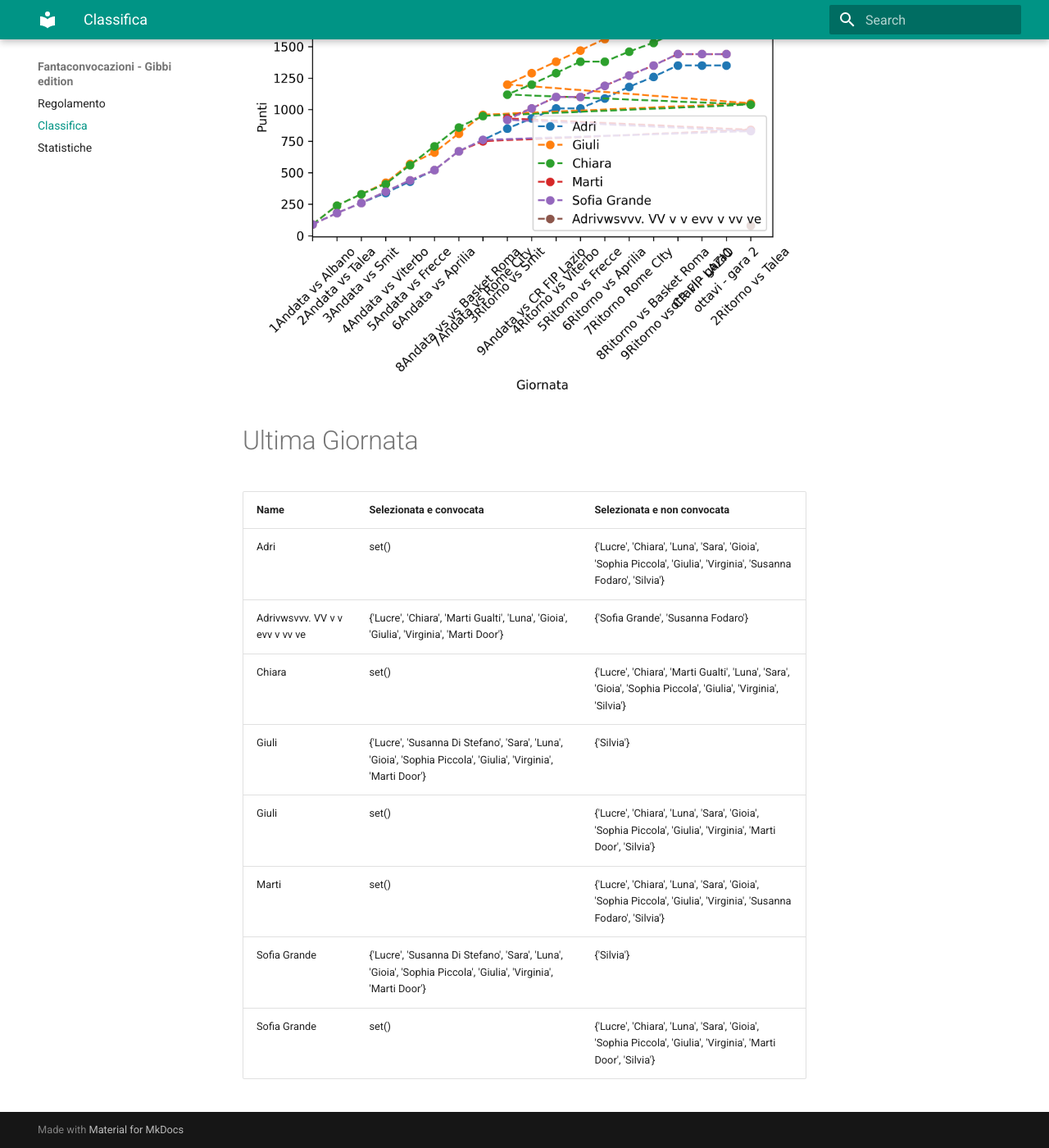
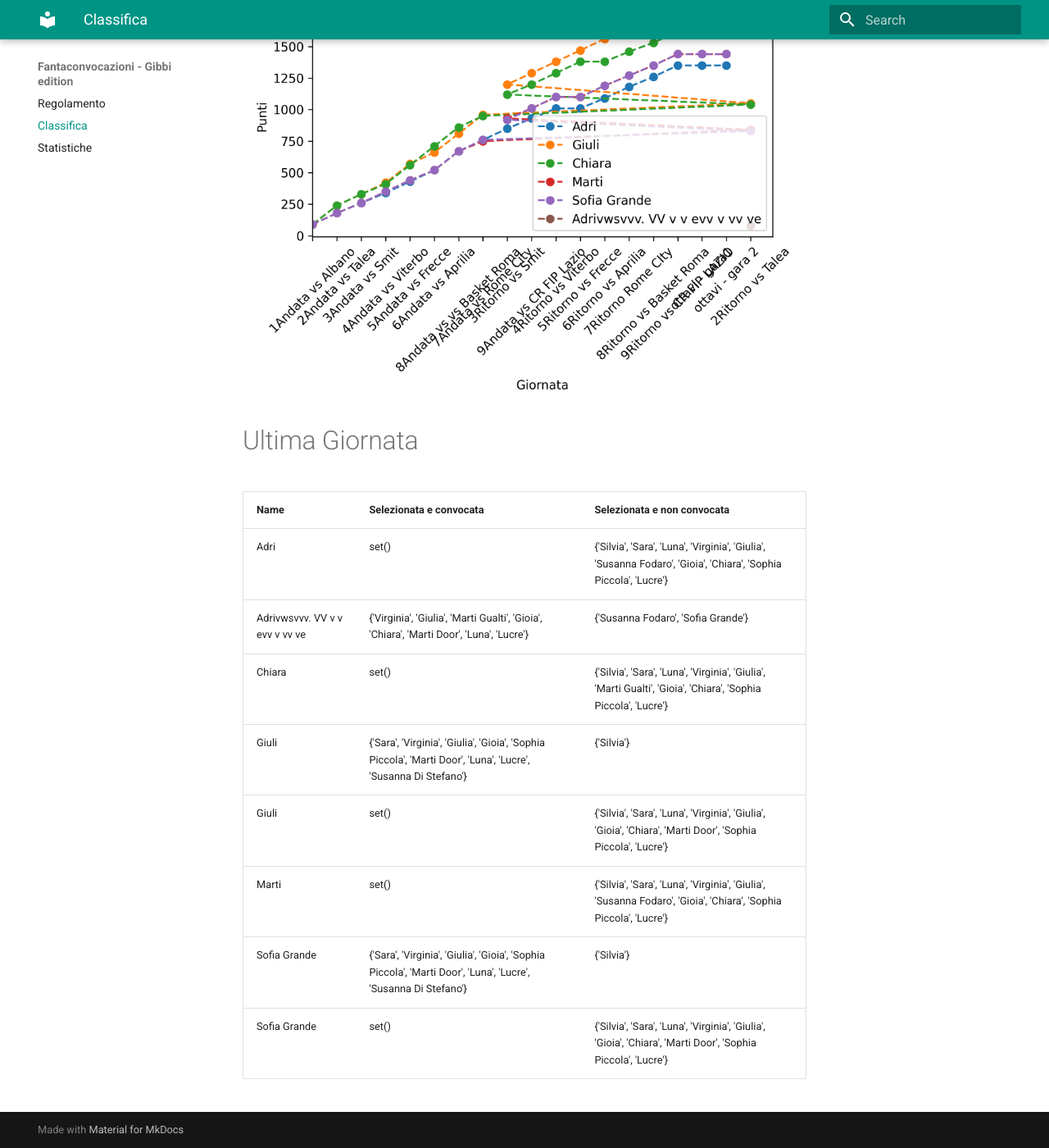
Before and after one commit to martinig94/fantagibbi, an MkDocs documentation site: the page built from docs/Classifica.md, in a window 1280 px wide and 1400 px high, scrolled down 676 px. Shown: the whole window at 82% size. Built offline with MkDocs 1.6.1 and Material for MkDocs 9.7.7, drawn with Linux system fonts in a browser that asks for light colours.

Commit message:
Auto-update from main.py

```diff
--- a/docs/Classifica.md
+++ b/docs/Classifica.md
@@ -19,12 +19,12 @@
 <!-- START_TABLE CORRECT -->
 | Name                           | Selezionata e convocata                                                                                        | Selezionata e non convocata                                                                                      |
 |:-------------------------------|:---------------------------------------------------------------------------------------------------------------|:-----------------------------------------------------------------------------------------------------------------|
-| Adri                           | set()                                                                                                          | {'Lucre', 'Chiara', 'Luna', 'Sara', 'Gioia', 'Sophia Piccola', 'Giulia', 'Virginia', 'Susanna Fodaro', 'Silvia'} |
-| Adrivwsvvv. VV v v evv v vv ve | {'Lucre', 'Chiara', 'Marti Gualti', 'Luna', 'Gioia', 'Giulia', 'Virginia', 'Marti Door'}                       | {'Sofia Grande', 'Susanna Fodaro'}                                                                               |
-| Chiara                         | set()                                                                                                          | {'Lucre', 'Chiara', 'Marti Gualti', 'Luna', 'Sara', 'Gioia', 'Sophia Piccola', 'Giulia', 'Virginia', 'Silvia'}   |
-| Giuli                          | {'Lucre', 'Susanna Di Stefano', 'Sara', 'Luna', 'Gioia', 'Sophia Piccola', 'Giulia', 'Virginia', 'Marti Door'} | {'Silvia'}                                                                                                       |
-| Giuli                          | set()                                                                                                          | {'Lucre', 'Chiara', 'Luna', 'Sara', 'Gioia', 'Sophia Piccola', 'Giulia', 'Virginia', 'Marti Door', 'Silvia'}     |
-| Marti                          | set()                                                                                                          | {'Lucre', 'Chiara', 'Luna', 'Sara', 'Gioia', 'Sophia Piccola', 'Giulia', 'Virginia', 'Susanna Fodaro', 'Silvia'} |
-| Sofia Grande                   | {'Lucre', 'Susanna Di Stefano', 'Sara', 'Luna', 'Gioia', 'Sophia Piccola', 'Giulia', 'Virginia', 'Marti Door'} | {'Silvia'}                                                                                                       |
-| Sofia Grande                   | set()                                                                                                          | {'Lucre', 'Chiara', 'Luna', 'Sara', 'Gioia', 'Sophia Piccola', 'Giulia', 'Virginia', 'Marti Door', 'Silvia'}     |
+| Adri                           | set()                                                                                                          | {'Silvia', 'Sara', 'Luna', 'Virginia', 'Giulia', 'Susanna Fodaro', 'Gioia', 'Chiara', 'Sophia Piccola', 'Lucre'} |
+| Adrivwsvvv. VV v v evv v vv ve | {'Virginia', 'Giulia', 'Marti Gualti', 'Gioia', 'Chiara', 'Marti Door', 'Luna', 'Lucre'}                       | {'Susanna Fodaro', 'Sofia Grande'}                                                                               |
+| Chiara                         | set()                                                                                                          | {'Silvia', 'Sara', 'Luna', 'Virginia', 'Giulia', 'Marti Gualti', 'Gioia', 'Chiara', 'Sophia Piccola', 'Lucre'}   |
+| Giuli                          | {'Sara', 'Virginia', 'Giulia', 'Gioia', 'Sophia Piccola', 'Marti Door', 'Luna', 'Lucre', 'Susanna Di Stefano'} | {'Silvia'}                                                                                                       |
+| Giuli                          | set()                                                                                                          | {'Silvia', 'Sara', 'Luna', 'Virginia', 'Giulia', 'Gioia', 'Chiara', 'Marti Door', 'Sophia Piccola', 'Lucre'}     |
+| Marti                          | set()                                                                                                          | {'Silvia', 'Sara', 'Luna', 'Virginia', 'Giulia', 'Susanna Fodaro', 'Gioia', 'Chiara', 'Sophia Piccola', 'Lucre'} |
+| Sofia Grande                   | {'Sara', 'Virginia', 'Giulia', 'Gioia', 'Sophia Piccola', 'Marti Door', 'Luna', 'Lucre', 'Susanna Di Stefano'} | {'Silvia'}                                                                                                       |
+| Sofia Grande                   | set()                                                                                                          | {'Silvia', 'Sara', 'Luna', 'Virginia', 'Giulia', 'Gioia', 'Chiara', 'Marti Door', 'Sophia Piccola', 'Lucre'}     |
 <!-- END_TABLE CORRECT -->
```
